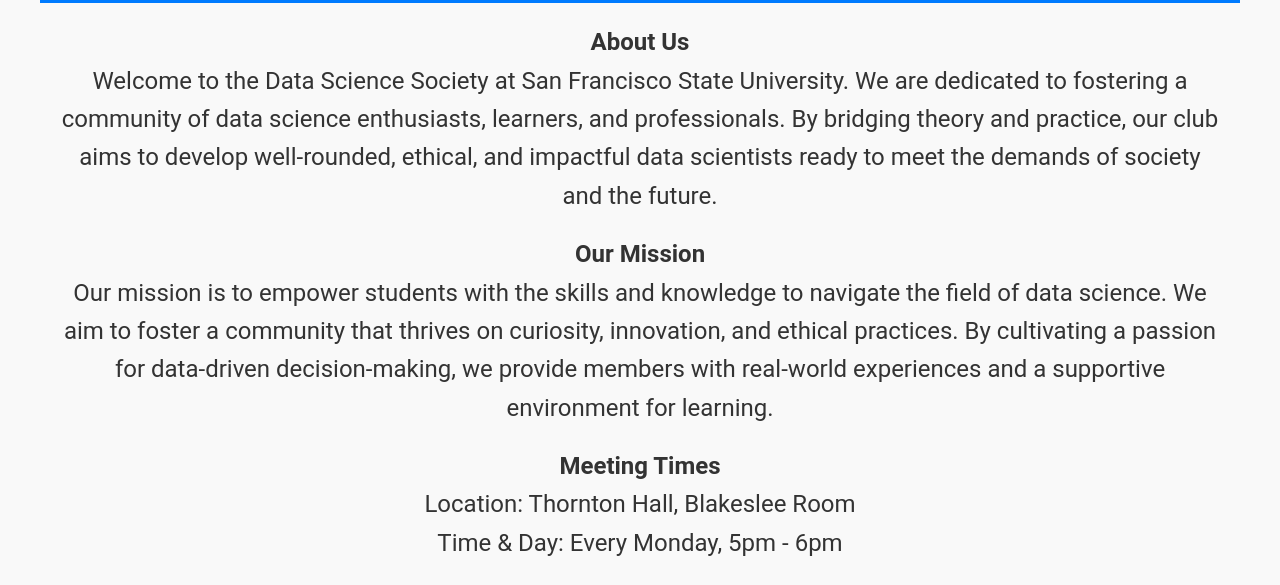
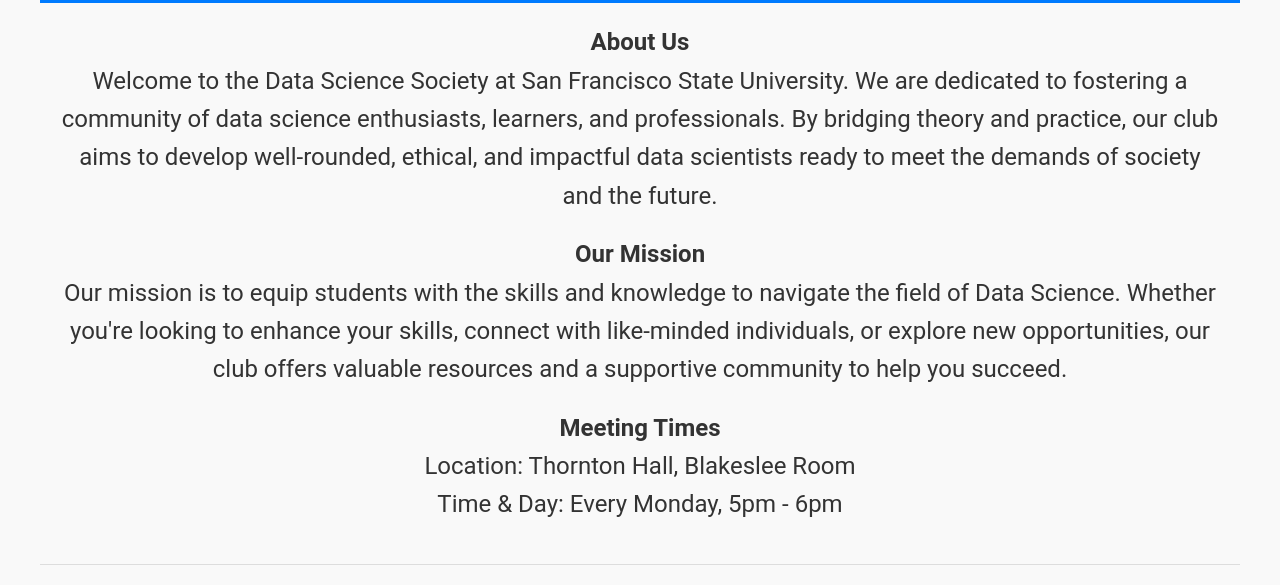
Before and after one commit to DSS-SFSU/DSS-SFSU-Website, a plain HTML site: page index.html in a window 1280 px wide. Shown: the part 215-800 px from the top of the page. Drawn offline with Linux system fonts and the light colour scheme.

Commit message:
Update index.html

```diff
--- a/index.html
+++ b/index.html
@@ -26,7 +26,7 @@
             </section>
         <section id="mission">
             <h2>Our Mission</h2>
-            <p>Our mission is to empower students with the skills and knowledge to navigate the field of data science. We aim to foster a community that thrives on curiosity, innovation, and ethical practices. By cultivating a passion for data-driven decision-making, we provide members with real-world experiences and a supportive environment for learning.</p>
+            <p>Our mission is to equip students with the skills and knowledge to navigate the field of Data Science. Whether you're looking to enhance your skills, connect with like-minded individuals, or explore new opportunities, our club offers valuable resources and a supportive community to help you succeed.</p>
         </section>
         <section id="meetings">
             <h2>Meeting Times</h2>
```
